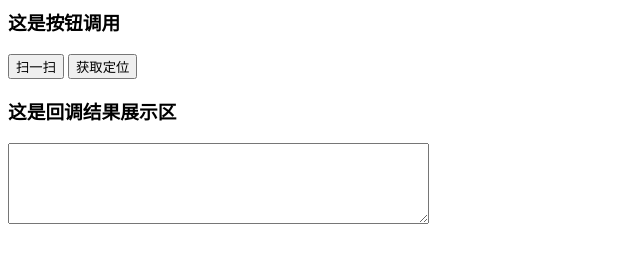
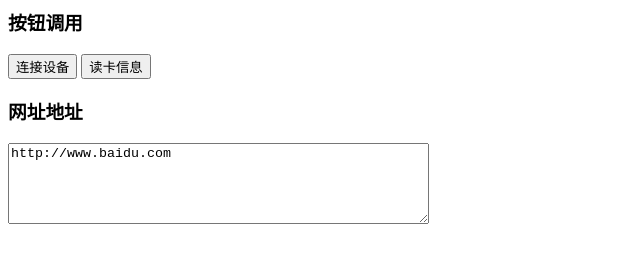
Before and after one commit to iceboy926/NFCReaderPro, a plain HTML site: page NFCReaderPro/NFCReaderPro/index.html in a window 1280 px wide. Shown: the whole page, without its empty margins (0-640 px from the left). Drawn offline with Linux system fonts and the light colour scheme.

Commit message:
JS 调用native code 并传参数到native code中

```diff
--- a/NFCReaderPro/NFCReaderPro/index.html
+++ b/NFCReaderPro/NFCReaderPro/index.html
@@ -11,8 +11,8 @@
                 share('测试分享的标题','测试分享的内容','url=http://www.baidu.com');
             }
 
-            function locationClick() {
-                getLocation();
+            function CardReaderClick() {
+                CardReader(document.getElementById("returnValue").value);
             }
 
             function setLocation(location) {
@@ -67,15 +67,13 @@
             </head>
 
     <body>
-        <h3>这是按钮调用</h3>
-        <input type="button" value="扫一扫" onclick="scanClick()" />
-        <input type="button" value="获取定位" onclick="locationClick()" />
+        <h3>按钮调用</h3>
+        <input type="button" value="连接设备" onclick="scanClick()" />
 
+        <input type="button" value="读卡信息" onclick="CardReaderClick()" />
 
-        <h3>这是回调结果展示区</h3>
-        <textarea id ="returnValue" type="value" rows="5" cols="50">
-
-        </textarea>
+        <h3>网址地址</h3>
+        <textarea id ="returnValue" type="value" rows="5" cols="50">http://www.baidu.com</textarea>
 
 
 
```
Also changed, not shown: 7 other files.
